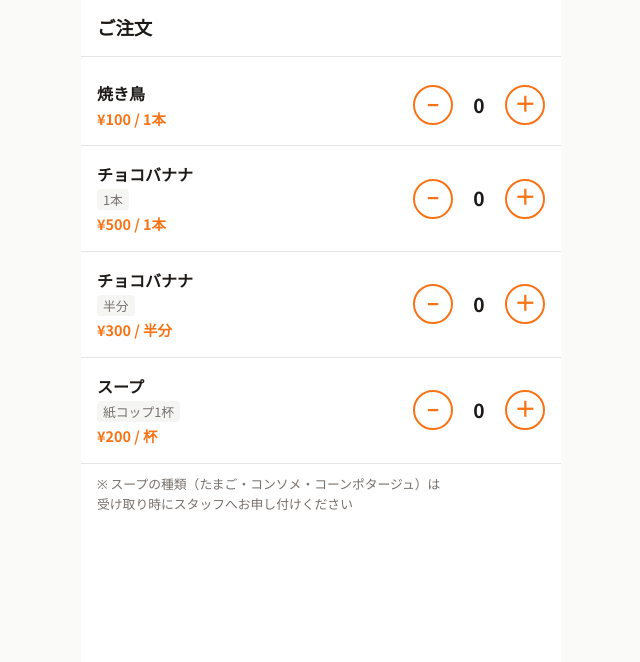
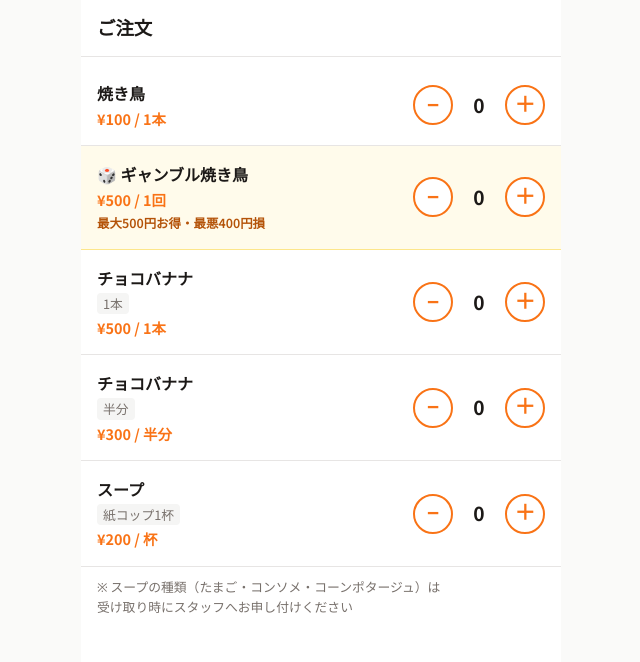
Before and after one commit to Nakamura0902/volley-demise, a website: page public/index.html in a window 1280 px wide. Shown: the top 662 px of the page, without its empty margins (319-959 px from the left). Drawn offline with Linux system fonts and the light colour scheme.

Commit message:
Add ギャンブル焼き鳥 menu item (¥500/回)
Co-Authored-By: Claude Sonnet 4.6 <noreply@anthropic.com>

```diff
--- a/public/app.js
+++ b/public/app.js
@@ -4,14 +4,15 @@ const CONFIG = {
 
 // ── 商品定義 ──
 const ITEMS = {
-  yakitori:        { name: "焼き鳥",       unit: "1本",        price: 100 },
-  chocoBananaFull: { name: "チョコバナナ", unit: "1本",        price: 500 },
-  chocoBananaHalf: { name: "チョコバナナ", unit: "半分",       price: 300 },
-  soup:            { name: "スープ",       unit: "紙コップ1杯", price: 200 },
+  yakitori:        { name: "焼き鳥",           unit: "1本",        price: 100 },
+  gambleYakitori:  { name: "ギャンブル焼き鳥", unit: "1回",        price: 500 },
+  chocoBananaFull: { name: "チョコバナナ",     unit: "1本",        price: 500 },
+  chocoBananaHalf: { name: "チョコバナナ",     unit: "半分",       price: 300 },
+  soup:            { name: "スープ",           unit: "紙コップ1杯", price: 200 },
 };
 
 // ── カート状態 ──
-const cart = { yakitori: 0, chocoBananaFull: 0, chocoBananaHalf: 0, soup: 0 };
+const cart = { yakitori: 0, gambleYakitori: 0, chocoBananaFull: 0, chocoBananaHalf: 0, soup: 0 };
 
 // ── 数量変更 ──
 function change(key, delta) {
--- a/public/index.html
+++ b/public/index.html
@@ -28,6 +28,20 @@
           <button class="counter-btn" onclick="change('yakitori', -1)">−</button>
           <span class="counter-val" id="qty-yakitori">0</span>
           <button class="counter-btn" onclick="change('yakitori', 1)">＋</button>
+        </div>
+      </div>
+
+      <!-- ギャンブル焼き鳥 -->
+      <div class="menu-item menu-item--gamble">
+        <div class="menu-info">
+          <span class="menu-name">🎲 ギャンブル焼き鳥</span>
+          <span class="menu-price">¥500 / 1回</span>
+          <span class="gamble-note">最大500円お得・最悪400円損</span>
+        </div>
+        <div class="counter">
+          <button class="counter-btn" onclick="change('gambleYakitori', -1)">−</button>
+          <span class="counter-val" id="qty-gambleYakitori">0</span>
+          <button class="counter-btn" onclick="change('gambleYakitori', 1)">＋</button>
         </div>
       </div>
 
--- a/public/style.css
+++ b/public/style.css
@@ -147,6 +147,18 @@ html, body {
   text-align: center;
   font-size: 1.2rem;
   font-weight: 700;
+}
+
+/* ── gamble menu ── */
+.menu-item--gamble {
+  background: #FFFBEB;
+  border-bottom: 1px solid #FDE68A;
+}
+
+.gamble-note {
+  font-size: 0.78rem;
+  color: #B45309;
+  font-weight: 600;
 }
 
 /* ── soup note ── */
```
